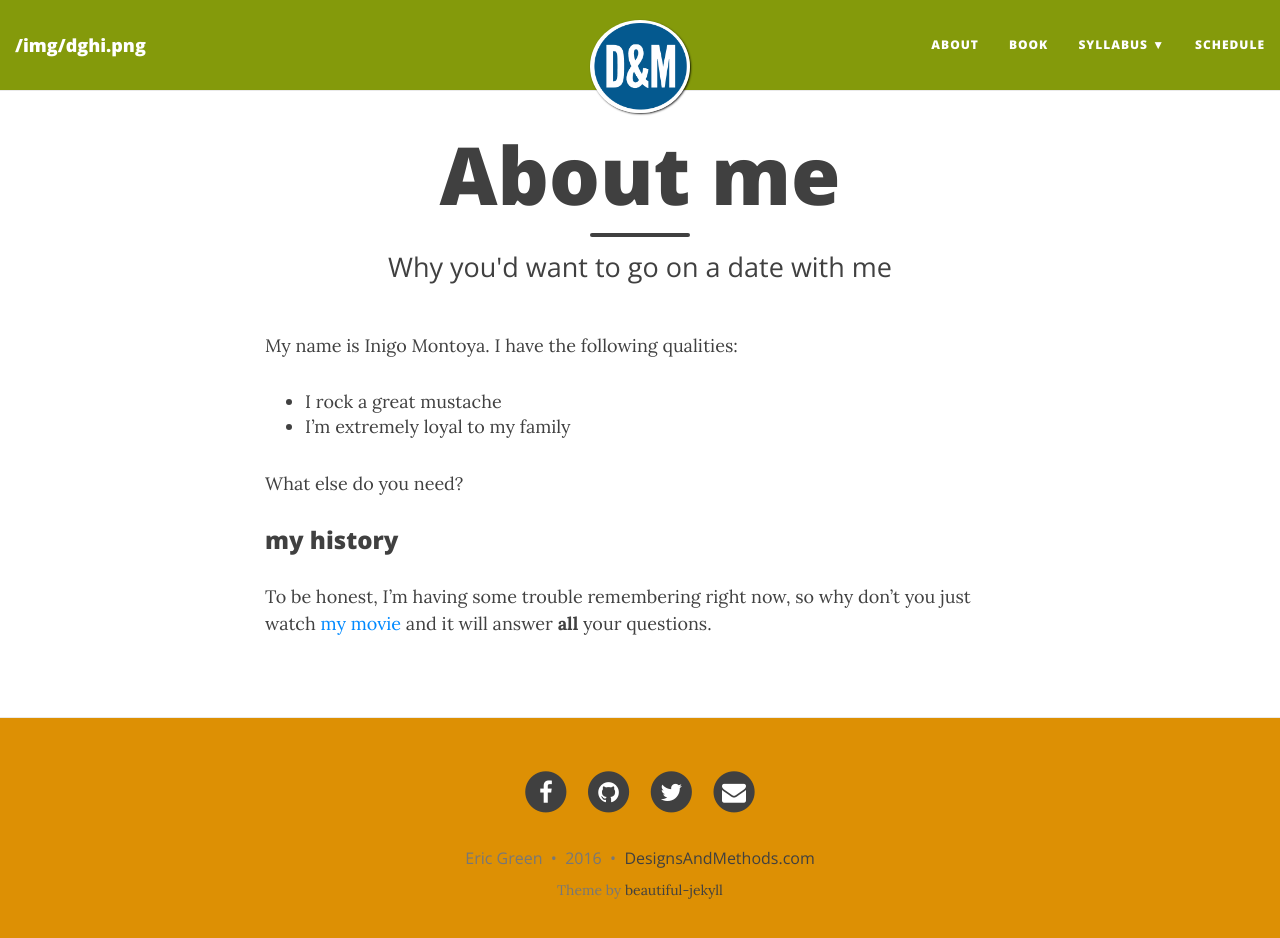
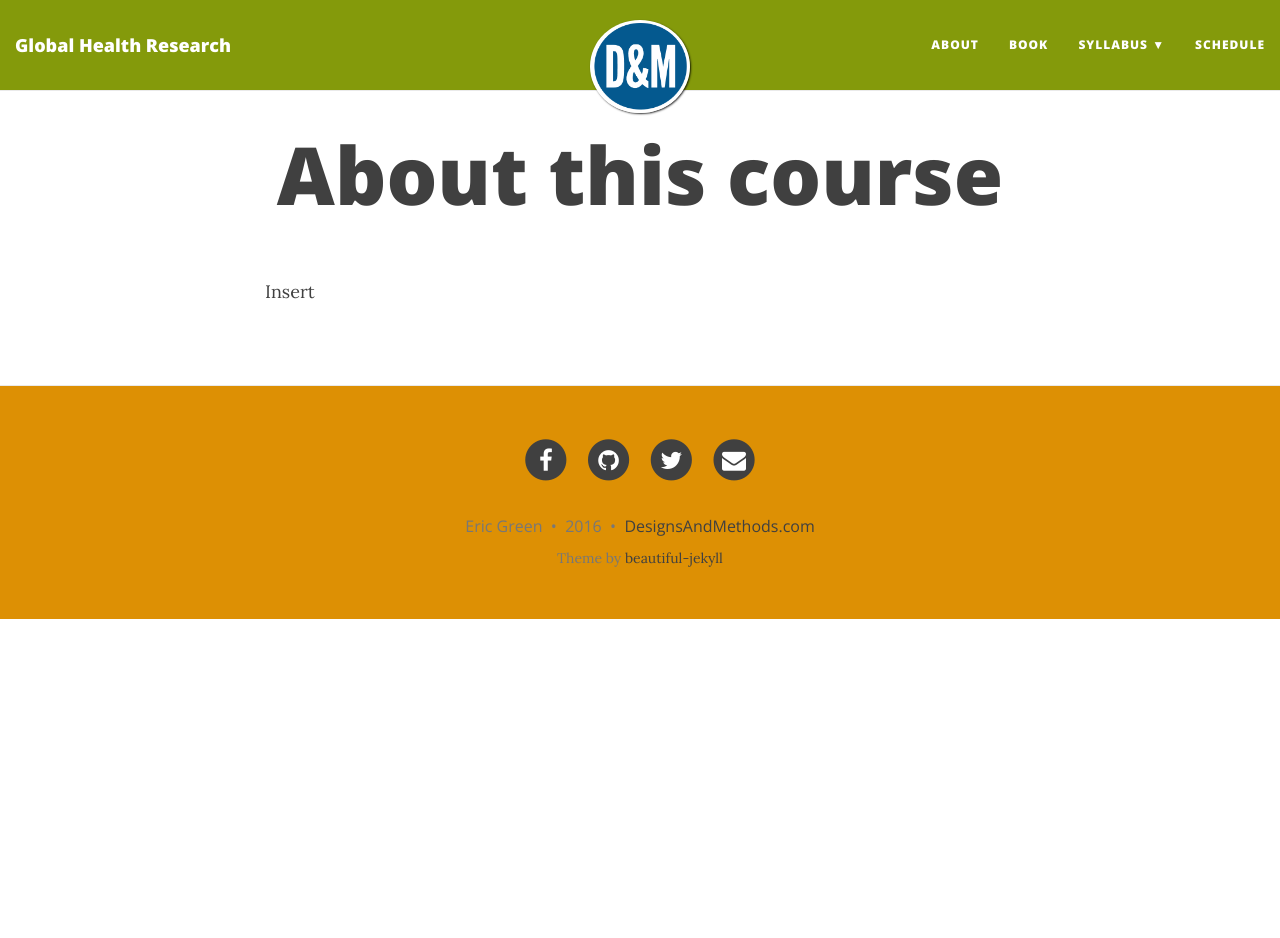
Before and after one commit to ericpgreen/ghr, a Jekyll site: the page built from about.md, in a window 1280 px wide and 951 px high. Shown: the top 938 px of the window. Built offline with Jekyll 4.4.1, drawn with Linux system fonts in a browser that asks for light colours; nearby versions of some CDN libraries.

Commit message:
new static pages

```diff
--- a/_config.yml
+++ b/_config.yml
@@ -14,7 +14,7 @@
 # Of course don't forget to change the username and projectname to YOUR username and project
 
 # Name of website
-title: "/img/dghi.png"
+title: Global Health Research
 
 # Short description of your site
 description: Test
--- a/about.md
+++ b/about.md
@@ -1,16 +1,7 @@
 ---
 layout: page
-title: About me
-subtitle: Why you'd want to go on a date with me
+title: About this course
+subtitle:
 ---
 
-My name is Inigo Montoya. I have the following qualities:
-
-- I rock a great mustache
-- I'm extremely loyal to my family
-
-What else do you need?
-
-### my history
-
-To be honest, I'm having some trouble remembering right now, so why don't you just watch [my movie](http://en.wikipedia.org/wiki/The_Princess_Bride_%28film%29) and it will answer **all** your questions.
+Insert
```
Also changed, not shown: 371.md (+3 -12 lines), 702.md (+3 -12 lines), schedule.md (+3 -12 lines).
